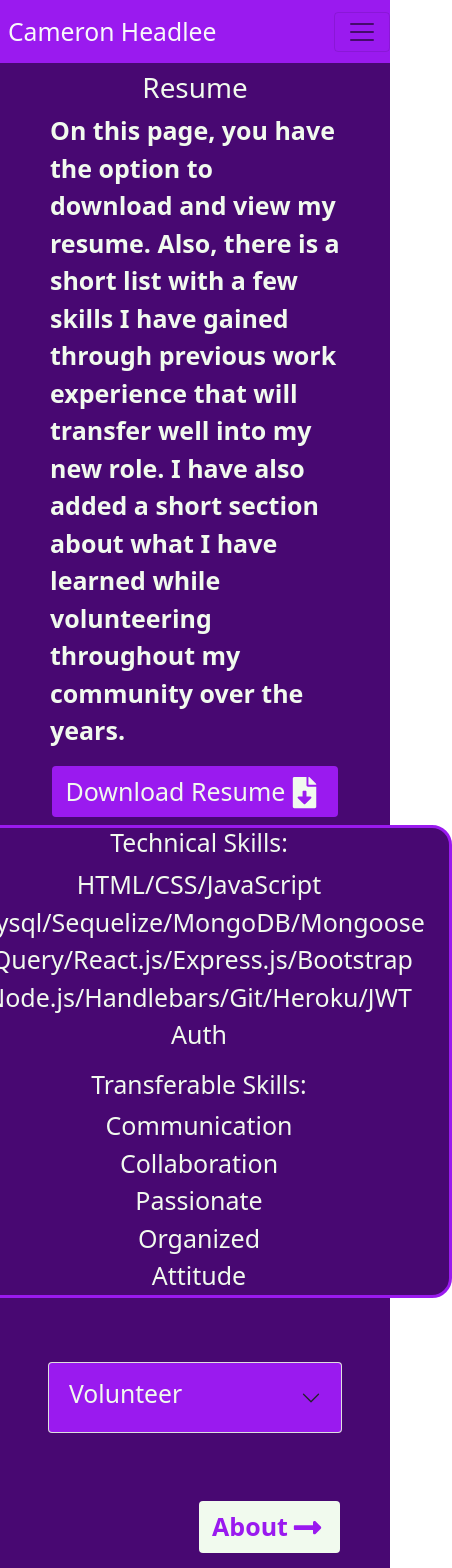
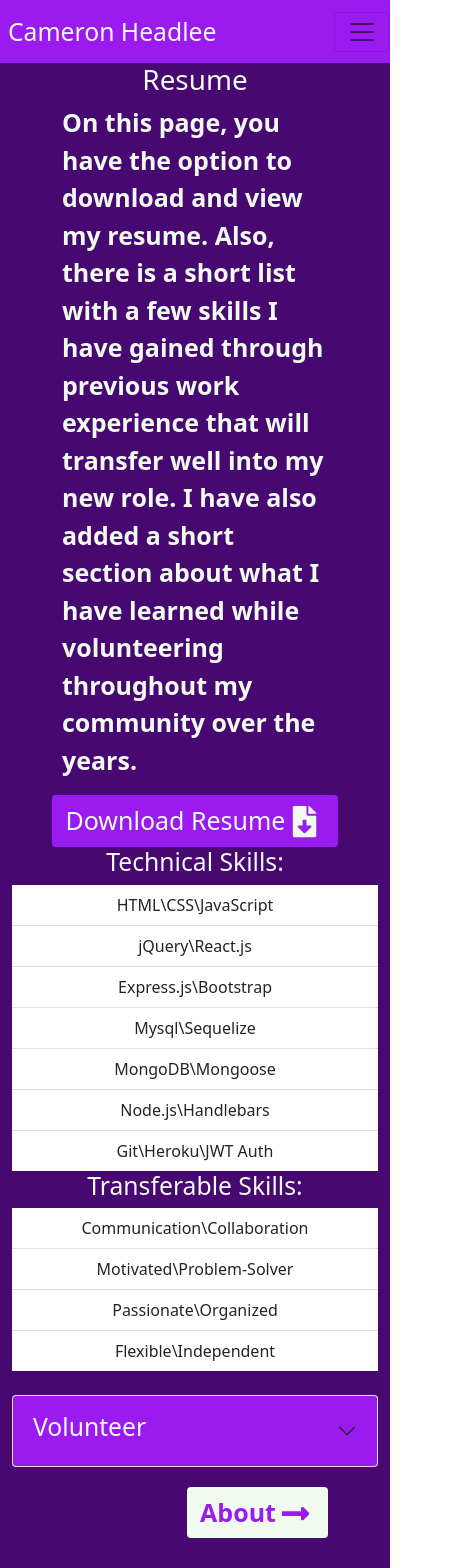
Before and after one commit to CameronHeadlee/R-Portfolio, a React (Create React App) app: page /Resume in a window 390 px wide. Shown: the top 1568 px of the page, 452 px wide, since content can reach past the window. Built offline with nearby package versions, Linux system fonts and the light colour scheme.

Commit message:
added grid to spread out lists and be mobile respon.

```diff
--- a/src/components/pages/Resume.js
+++ b/src/components/pages/Resume.js
@@ -3,6 +3,7 @@ import { Link } from 'react-router-dom';
 import Button from 'react-bootstrap/Button';
 import Accordion from 'react-bootstrap/Accordion';
 import MyPDF from '../../assets/Resume.PDF';
+import ListGroup from 'react-bootstrap/ListGroup';
 import { FontAwesomeIcon } from '@fortawesome/react-fontawesome';
 import '../../styles/Resume.css';
 
@@ -10,13 +11,19 @@ function Resume() {
     return(
     <>
       <div className='main'>
-        <div className='d-flex justify-content-center pt-2'>
+      <div class="container">
+        <div className="row">
+          <div className="col d-flex justify-content-center">
             <h1>Resume</h1>
           </div>
-          <div className='d-flex justify-content-center'>
+          </div>
+          <div className='row'>
+            <div className='col-md-auto'>
             <p className='volunteer'>On this page, you have the option to download and view my resume. Also, there is a short list with a few skills I have gained through previous work experience that will transfer well into my new role. I have also added a short section about what I have learned while volunteering throughout my community over the years.</p>
           </div>
-            <div className='d-flex justify-content-center pb-2'>
+          </div>
+          <div className='row'>
+          <div className='col d-flex justify-content-center'>
                 <a href={MyPDF} download='Resume.PDF'>
                   <Button variant="outline-download" type="submit">
                     Download Resume
@@ -24,22 +31,32 @@ function Resume() {
                   </Button>
                 </a>
                 </div>
-              <div className='d-flex justify-content-center flex-wrap'>
-                  <ul className='list'>
-                  <h2 className='text-center me-4'>Technical Skills:</h2>
-                    <li className='text-center me-4'>HTML/CSS/JavaScript</li>
-                    <li className='text-center me-4'>Mysql/Sequelize/MongoDB/Mongoose</li>
-                    <li className='text-center me-4'>jQuery/React.js/Express.js/Bootstrap</li>
-                    <li className='text-center me-4'>Node.js/Handlebars/Git/Heroku/JWT Auth</li>
-                  <h2 className='text-center me-4 pt-3'>Transferable Skills:</h2>
-                    <li className='text-center me-4'>Communication</li>
-                    <li className='text-center me-4'>Collaboration</li>
-                    <li className='text-center me-4'>Passionate</li>
-                    <li className='text-center me-4'>Organized</li>
-                    <li className='text-center me-4'>Attitude</li>
-                  </ul>
                 </div>
-                  <div className='d-flex justify-content-center py-5 px-5'>
+                <div className='row d-flex justify-content-between'>
+                  <div className='col-md-auto'>
+                  <h2 className='text-center'>Technical Skills:</h2>
+                <ListGroup variant="flush">
+                  <ListGroup.Item className='text-center'>HTML\CSS\JavaScript</ListGroup.Item>
+                  <ListGroup.Item className='text-center'>jQuery\React.js</ListGroup.Item>
+                  <ListGroup.Item className='text-center'>Express.js\Bootstrap</ListGroup.Item>
+                  <ListGroup.Item className='text-center'>Mysql\Sequelize</ListGroup.Item>
+                  <ListGroup.Item className='text-center'>MongoDB\Mongoose</ListGroup.Item>
+                  <ListGroup.Item className='text-center'>Node.js\Handlebars</ListGroup.Item>
+                  <ListGroup.Item className='text-center'>Git\Heroku\JWT Auth</ListGroup.Item>
+                </ListGroup>
+                </div>
+                <div className='col-md-auto'>
+                <h2 className='text-center'>Transferable Skills:</h2>
+                <ListGroup variant="flush">
+                  <ListGroup.Item className='text-center'>Communication\Collaboration</ListGroup.Item>
+                  <ListGroup.Item className='text-center'>Motivated\Problem-Solver</ListGroup.Item>
+                  <ListGroup.Item className='text-center'>Passionate\Organized</ListGroup.Item>
+                  <ListGroup.Item className='text-center'>Flexible\Independent</ListGroup.Item>
+                </ListGroup>
+                </div>
+                </div>
+                  <div className='row'>
+                    <div className='col pt-4'>
                     <Accordion>
                       <Accordion.Item eventKey="0">
                         <Accordion.Header><h2>Volunteer</h2></Accordion.Header>
@@ -49,13 +66,17 @@ function Resume() {
                       </Accordion.Item>
                     </Accordion>
                   </div>
-                    <div className='d-flex justify-content-end'>
+                  </div>
+                    <div className='row'>
+                      <div className='col d-flex justify-content-end'>
                       <Link to="/R-Portfolio">
-                        <Button className='about' variant='outline-five'>
+                        <Button variant='outline-five'>
                           About
                           <FontAwesomeIcon  icon="long-arrow-alt-right" size="lg" fixedWidth />
                         </Button>
                       </Link>
+                    </div>
+                    </div>
                   </div>
       </div>
     </>
```
Lines whose indentation alone changed are shown as unchanged.
